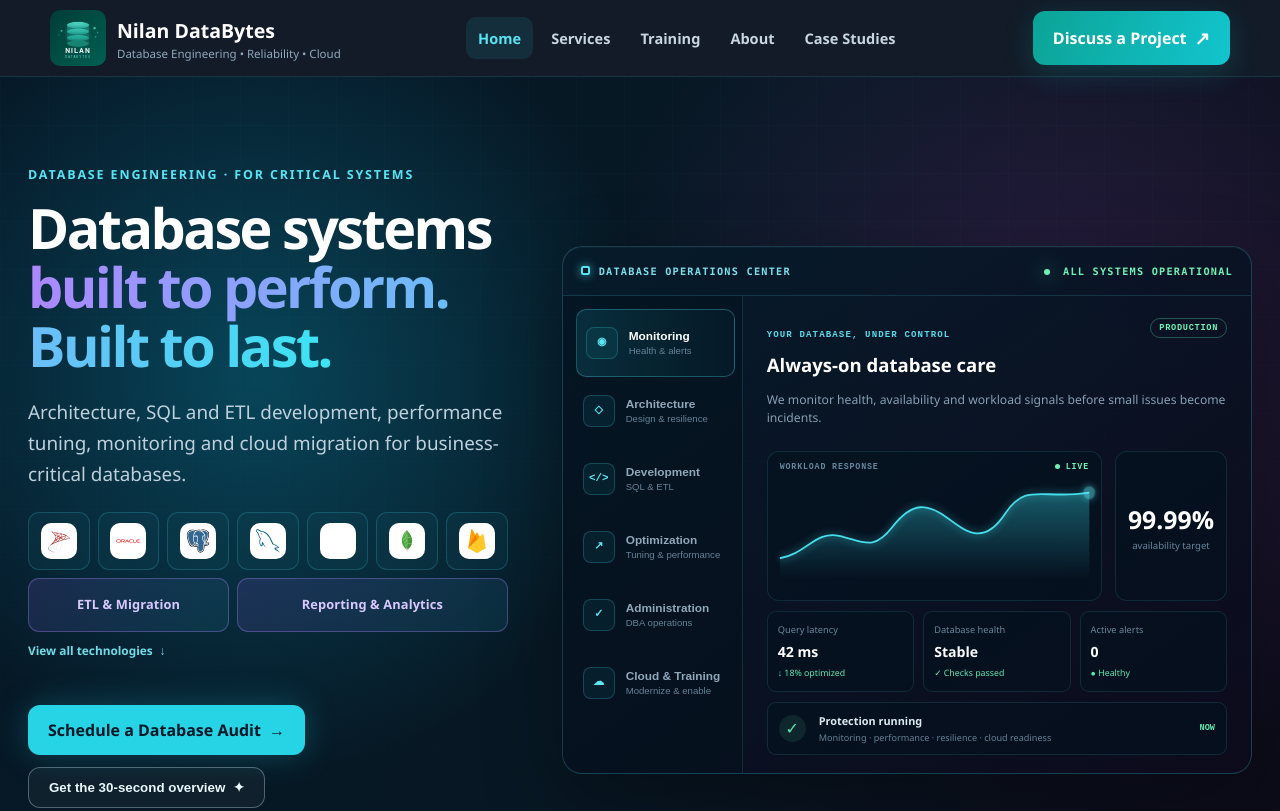
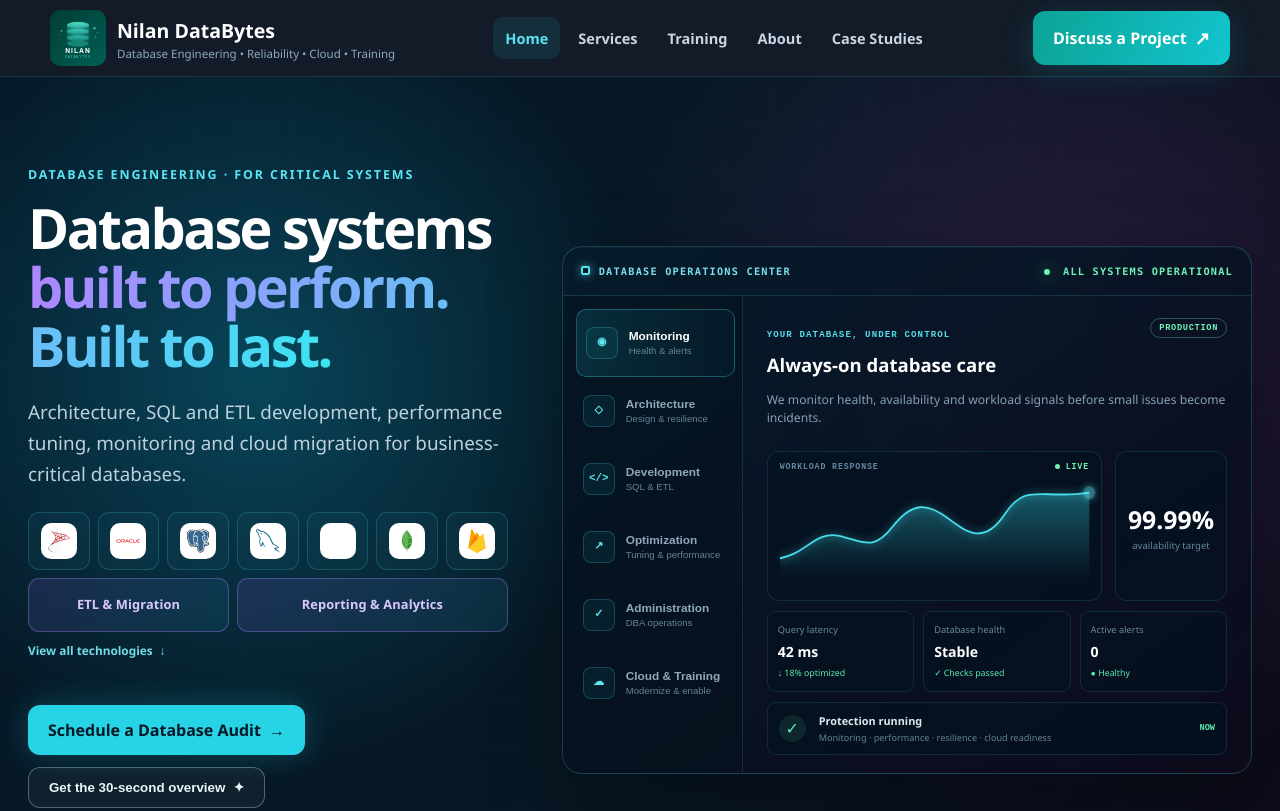
Before and after one commit to JayaKumarBalan/nilandatabytes-site, a plain HTML site: page index.html in a window 1280 px wide. Shown: the top 811 px of the page. Drawn offline with Linux system fonts and the light colour scheme.

Commit message:
Update tagline in navigation header
Added 'Training' to the tagline in the navigation header.

```diff
--- a/index.html
+++ b/index.html
@@ -34,7 +34,7 @@
         <a class="brand" href="index.html"
           ><img src="logo.svg" alt="Nilan DataBytes" /><span
             ><strong>Nilan DataBytes</strong
-            ><small>Database Engineering • Reliability • Cloud</small></span
+            ><small>Database Engineering • Reliability • Cloud • Training</small></span
           ></a
         >
         <nav class="main-nav" id="main-navigation" aria-label="Main navigation">
```
